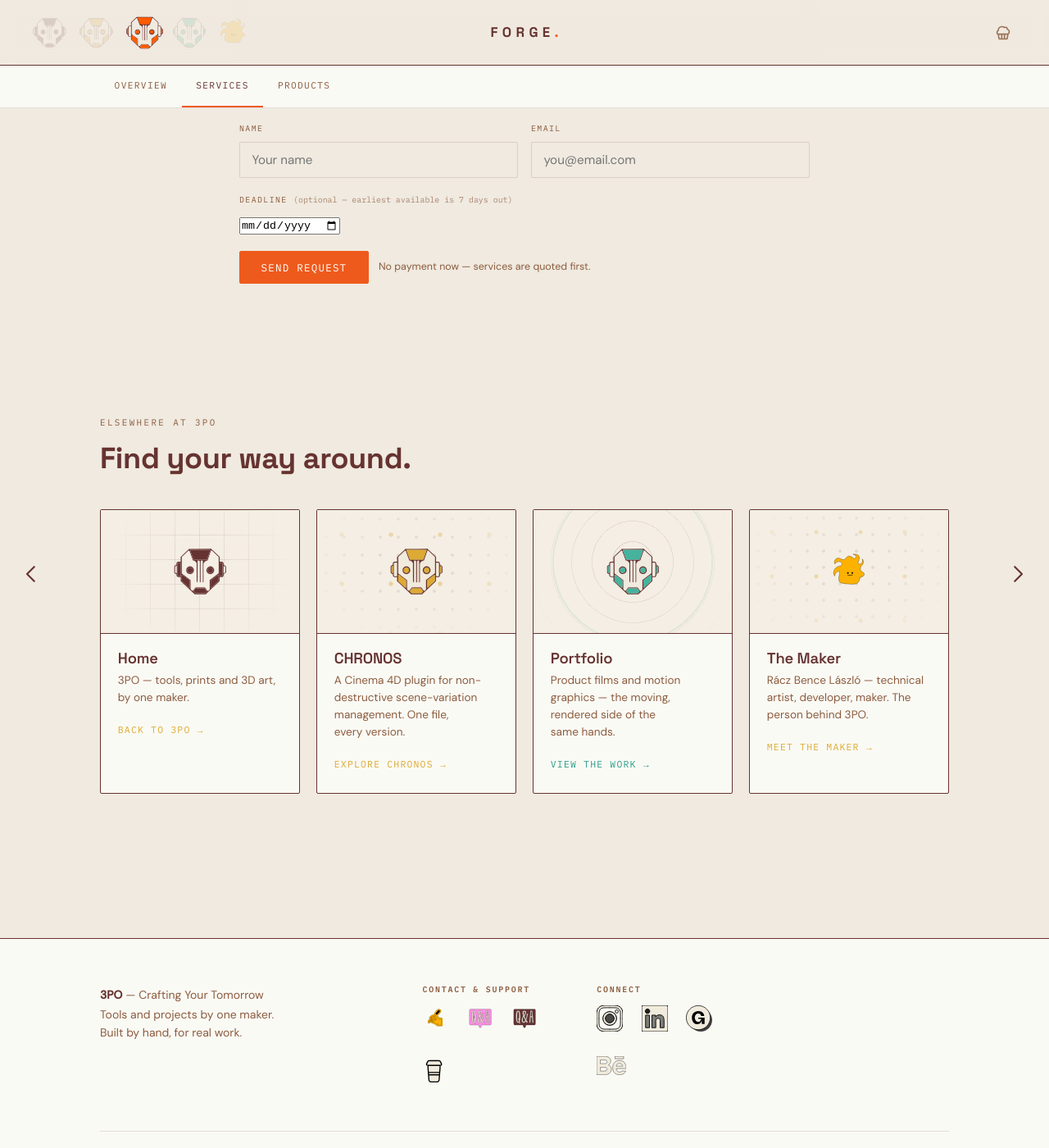
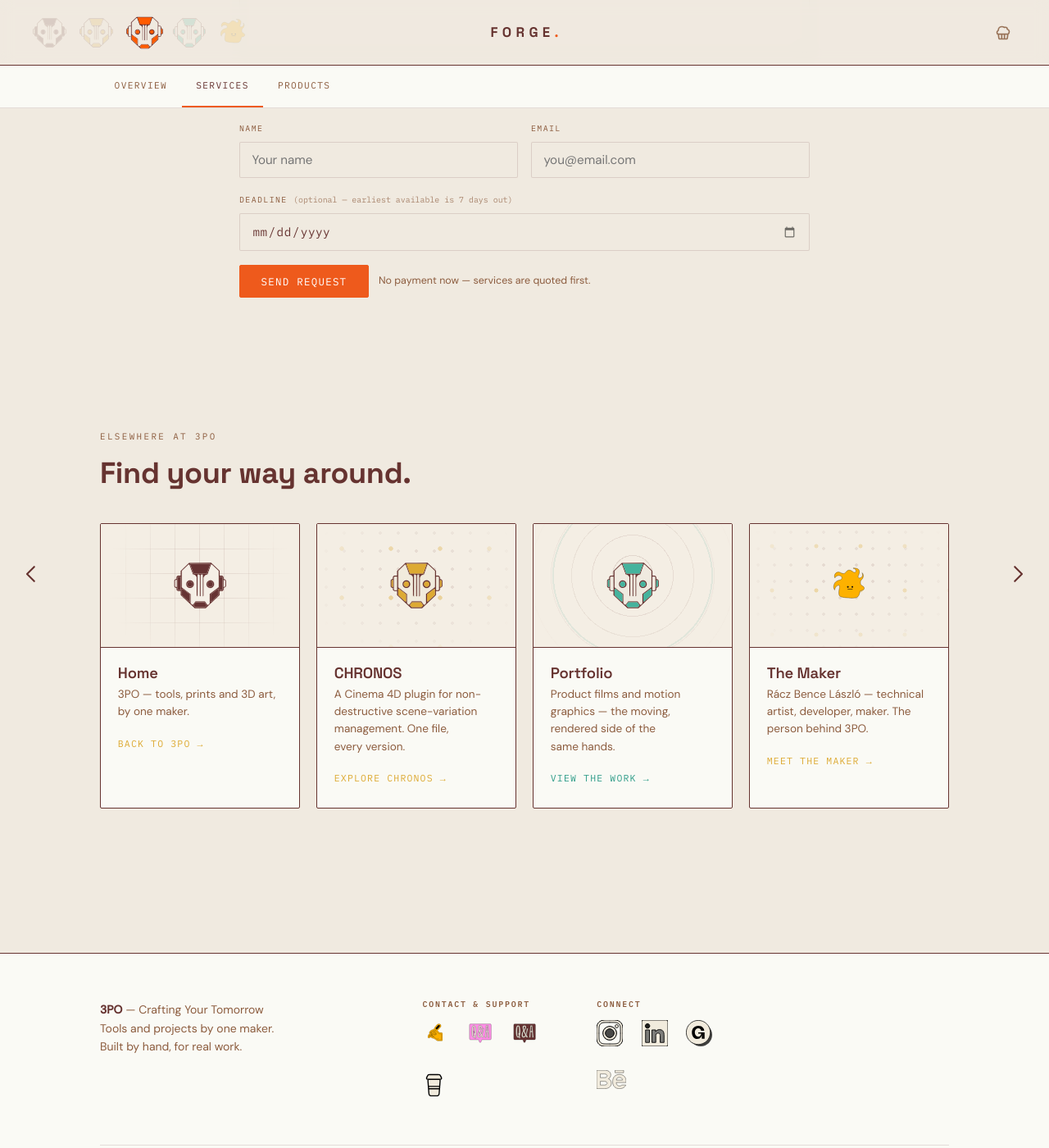
Before and after one commit to 3PO-3D/3po-3d.github.io, a Jekyll site: the page built from forge/services.md, in a window 1280 px wide and 1400 px high, scrolled down 2886 px. Shown: the whole window at 82% size. Built offline with Jekyll 4.4.1, drawn with Linux system fonts in a browser that asks for light colours.

Commit message:
fix(forge): repair form submission broken by autofilled honeypot; style date field
Root cause: Chrome autofilled the off-screen honeypot field labeled "Company"
(name=company, hidden at left:-9999px). The submit handler's bot check
`if (hp && hp.value) return;` then silently bailed with no POST — Make received
nothing and no JS error surfaced.

- services.md: rename honeypot to name=of_hp_field with a non-suggestive label so
  Chrome autofill no longer recognizes/fills it
- work-order.js: update both honeypot references (bot check + mailto skip) to of_hp_field
- services.md: add autocomplete (name/email) + associated labels (for/id) on contact
  fields and deadline — clears the devtools autocomplete + label a11y warnings
- work-order.css: style input[type=date] to match the form (mono font, accent calendar
  icon, accent field-focus highlight)

Co-Authored-By: Claude Opus 4.8 <noreply@anthropic.com>

```diff
--- a/assets/work-order.css
+++ b/assets/work-order.css
@@ -215,12 +215,24 @@
 .of { --of-line: var(--bw) solid var(--text); }
 .of label, .of .of-legend { font-family: var(--font-mono); font-size: 0.62rem; letter-spacing: 0.14em;
   text-transform: uppercase; color: var(--muted); display: block; margin-bottom: 0.5rem; }
-.of input[type=text], .of input[type=email], .of input[type=number], .of select, .of textarea {
+.of input[type=text], .of input[type=email], .of input[type=number], .of input[type=date], .of select, .of textarea {
   font-family: var(--font-body); font-size: 0.95rem; color: var(--text);
   background: var(--bg); border: var(--bw) solid var(--hairline); border-radius: var(--radius);
   padding: 0.7rem 0.9rem; width: 100%; transition: border-color .15s; }
 .of textarea { min-height: 96px; resize: vertical; }
 .of input:focus, .of select:focus, .of textarea:focus { outline: none; border-color: var(--accent); }
+
+/* date picker — match the rest of the form */
+.of input[type=date] { font-family: var(--font-mono); font-size: 0.9rem; letter-spacing: 0.03em;
+  color: var(--text); appearance: none; -webkit-appearance: none; cursor: pointer; }
+.of input[type=date]::-webkit-calendar-picker-indicator { cursor: pointer; opacity: 0.55;
+  transition: opacity .15s; }
+.of input[type=date]:hover::-webkit-calendar-picker-indicator,
+.of input[type=date]:focus::-webkit-calendar-picker-indicator { opacity: 1; }
+.of input[type=date]::-webkit-datetime-edit-day-field:focus,
+.of input[type=date]::-webkit-datetime-edit-month-field:focus,
+.of input[type=date]::-webkit-datetime-edit-year-field:focus {
+  background: var(--accent); color: #fff; border-radius: 3px; outline: none; }
 .of-field { margin-bottom: 1.1rem; }
 .of-grid2 { display: grid; grid-template-columns: 1fr 1fr; gap: 1rem; }
 @media (max-width: 560px) { .of-grid2 { grid-template-columns: 1fr; } }
--- a/assets/work-order.js
+++ b/assets/work-order.js
@@ -238,7 +238,7 @@
         btn.addEventListener('click', function (e) {
           e.preventDefault();
           var wrap = btn.closest('.of-wrap');
-          var hp = ofWrap.querySelector('[name="company"]');
+          var hp = ofWrap.querySelector('[name="of_hp_field"]');
           if (hp && hp.value) return; // honeypot → bot
           // Compile the stacked (multi-select) services into one comma-separated field for Make.
           var svcs = Array.prototype.slice.call(ofWrap.querySelectorAll('[name="service"]:checked')).map(function (c) { return c.value; });
@@ -257,7 +257,7 @@
           } else {
             var lines = [];
             ofWrap.querySelectorAll('input, select, textarea').forEach(function (el) {
-              if (!el.name || el.name === 'company' || el.name.charAt(0) === '_') return;
+              if (!el.name || el.name === 'of_hp_field' || el.name.charAt(0) === '_') return;
               if ((el.type === 'radio' || el.type === 'checkbox') && !el.checked) return;
               if (el.value) lines.push(el.name + ': ' + el.value);
             });
--- a/forge/services.md
+++ b/forge/services.md
@@ -157,7 +157,7 @@ permalink: /forge/services/
     <form id="order-form" data-webhook="https://hook.eu1.make.com/u91iw4wqrdqdnjydmg2ttsi56y15c1a9" novalidate>
       <input type="hidden" name="_secret" value="forge3po">
       <input type="hidden" name="services" value="">
-      <div class="hp" aria-hidden="true"><label>Company<input type="text" name="company" tabindex="-1" autocomplete="off"></label></div>
+      <div class="hp" aria-hidden="true"><label for="of_hp_field">Leave this field empty</label><input type="text" id="of_hp_field" name="of_hp_field" tabindex="-1" autocomplete="off"></div>
       <div class="of-wrap of">
         <div class="of-formbody">
 
@@ -207,10 +207,10 @@ permalink: /forge/services/
             <div class="of-field"><label>Anything else? <span style="text-transform:none;letter-spacing:0;opacity:.7;">(the brief)</span></label><textarea name="brief" placeholder="What is it, what it's for, deadlines, references…"></textarea></div>
             <p class="of-note" style="margin:-0.4rem 0 1.1rem;">After you send this, I email you a private, secure folder to drop your STL / STEP / 3MF / scan into — no upload needed here.</p>
             <div class="of-grid2">
-              <div class="of-field"><label>Name</label><input type="text" name="name" placeholder="Your name"></div>
-              <div class="of-field"><label>Email</label><input type="email" name="email" placeholder="you@email.com" required></div>
+              <div class="of-field"><label for="of-name">Name</label><input type="text" id="of-name" name="name" placeholder="Your name" autocomplete="name"></div>
+              <div class="of-field"><label for="of-email">Email</label><input type="email" id="of-email" name="email" placeholder="you@email.com" autocomplete="email" required></div>
             </div>
-            <div class="of-field"><label>Deadline <span style="text-transform:none;letter-spacing:0;opacity:.7;">(optional — earliest available is 7 days out)</span></label><input type="date" name="deadline" id="deadline-picker"></div>
+            <div class="of-field"><label for="deadline-picker">Deadline <span style="text-transform:none;letter-spacing:0;opacity:.7;">(optional — earliest available is 7 days out)</span></label><input type="date" name="deadline" id="deadline-picker" autocomplete="off"></div>
             <div class="of-submit"><button class="btn btn-accent" type="button" data-of-submit>Send request</button><span class="of-note">No payment now — services are quoted first.</span></div>
           </div>
         </div>
```
